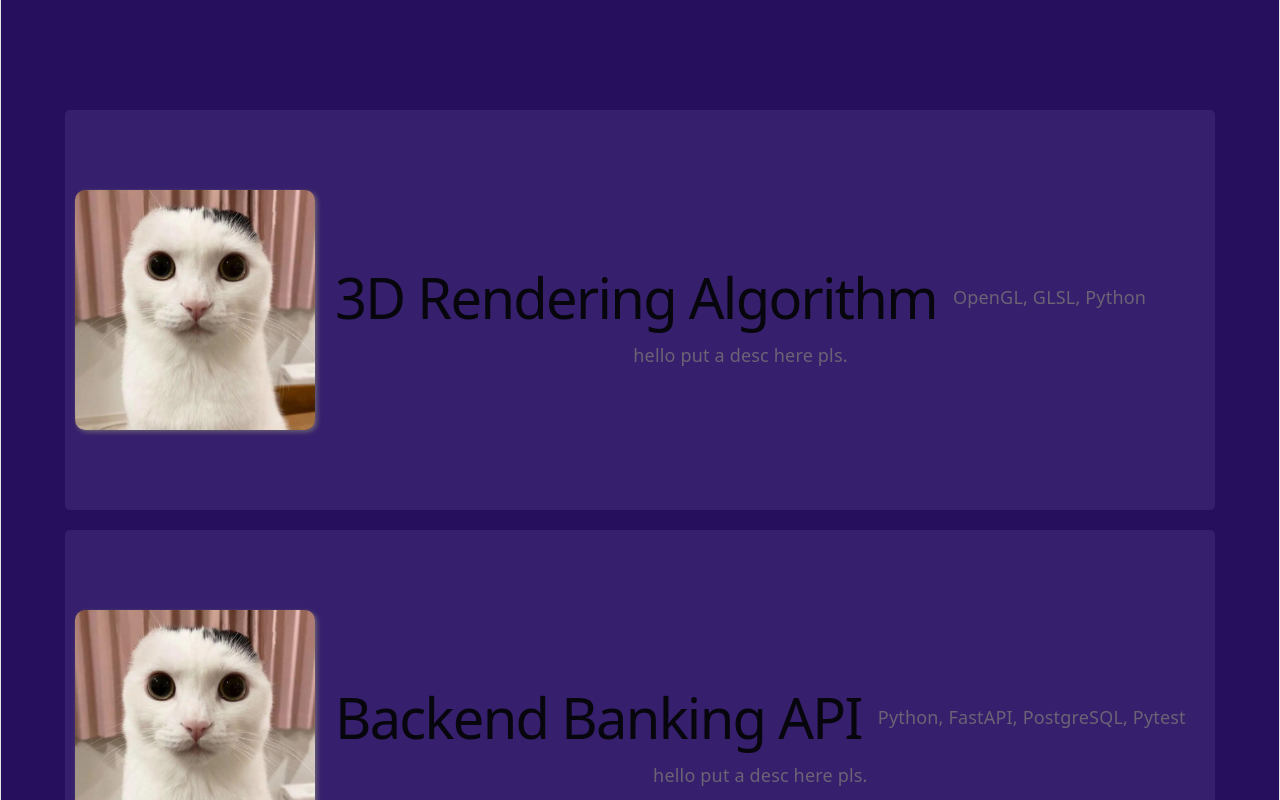
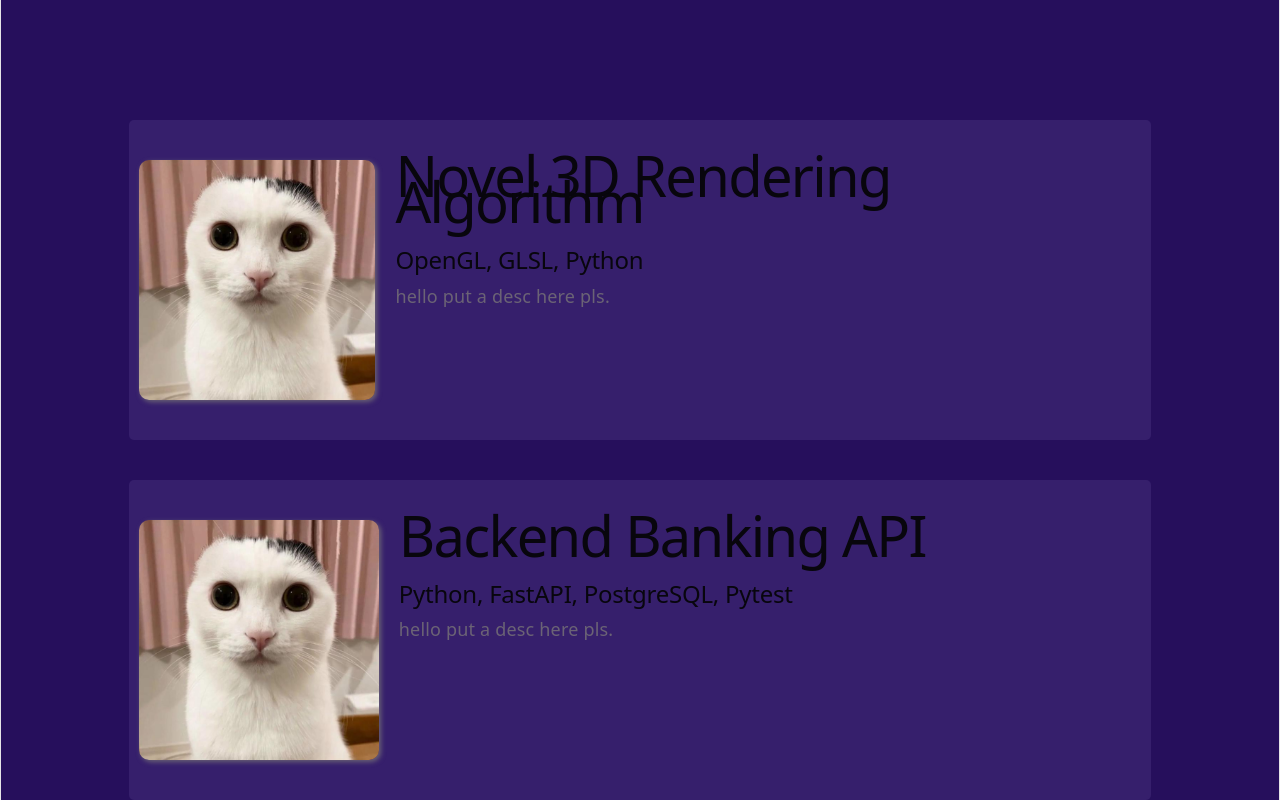
Before and after one commit to Fel1x22/portfolioWebsite, a React (Vite) app in the folder frontend/: page / in a window 1280 px wide. Shown: the part 780-1580 px from the top of the page. Built offline with nearby package versions, Linux system fonts and the light colour scheme.

Commit message:
Minor changes to project boxes

```diff
--- a/frontend/public/css/App.css
+++ b/frontend/public/css/App.css
@@ -65,20 +65,18 @@
 
 .projects-box {
   width: 100%;
-  height: 2000px;
   display: flex;
   flex-direction: column;
   align-items: center;
-  padding-top: 30px;
-  padding-bottom: 30px;
-  gap: 20px;
-  border-radius: 5px;
+  padding-top: 5vh;
+  padding-bottom: 5vh;
+  gap: 5vh;
 }
 
 .single-project-box {
   background-color: #260f5c;
-  width: 90%;
-  height: 400px;
+  width: 80%;
+  height: 40vh;
   display: flex;
   flex-direction: row;
   justify-content: left;
@@ -106,15 +104,10 @@
 }
 
 .proj-text {
+  height: 100%;
   display: flex;
   flex-direction: column;
-}
-
-.proj-headers {
-  display: flex;
-  flex-direction: row;
-  align-items: center;
-  gap: 16px;
+  text-align: left;
 }
 
 .header-container {
--- a/frontend/src/App.jsx
+++ b/frontend/src/App.jsx
@@ -40,10 +40,8 @@ function SingleProjectBox({ name, tech, description }) {
     >
       <img src={cat} className="personal-picture" alt="personal-picture" />
       <div className="proj-text">
-        <div className="proj-headers">
-          <h1>{name}</h1>
-          <h3>{tech}</h3>
-        </div>
+        <h1>{name}</h1>
+        <h2>{tech}</h2>
         <p>{description}</p>
       </div>
     </div>
@@ -54,13 +52,18 @@ function PreviousProjectsBox() {
   return (
     <div className="projects-box">
       <SingleProjectBox
-        name={"3D Rendering Algorithm"}
+        name={"Novel 3D Rendering Algorithm"}
         tech={"OpenGL, GLSL, Python"}
         description={"hello put a desc here pls."}
       />
       <SingleProjectBox
         name={"Backend Banking API"}
         tech={"Python, FastAPI, PostgreSQL, Pytest"}
+        description={"hello put a desc here pls."}
+      />
+      <SingleProjectBox
+        name={"Website Scraper and Analyser"}
+        tech={"Python, Selenium, BeautifulSoup"}
         description={"hello put a desc here pls."}
       />
     </div>
```
